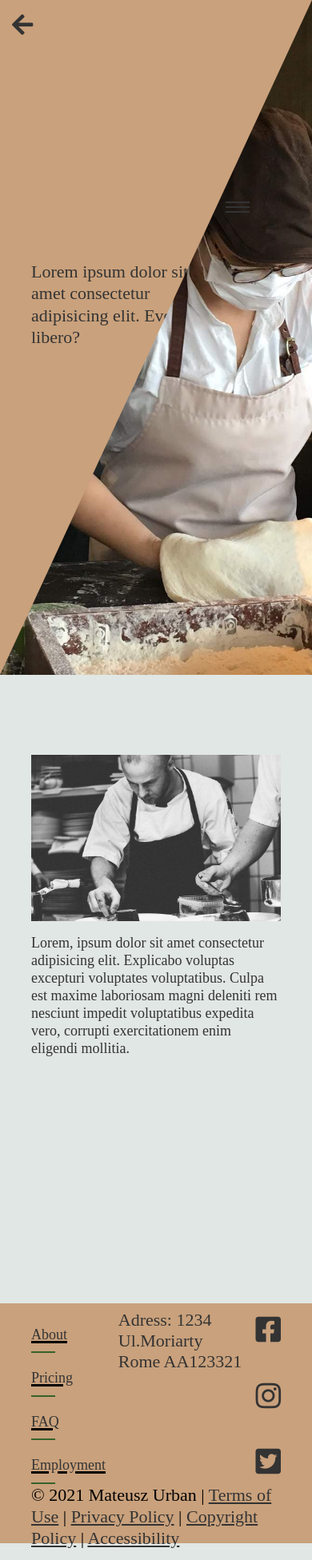
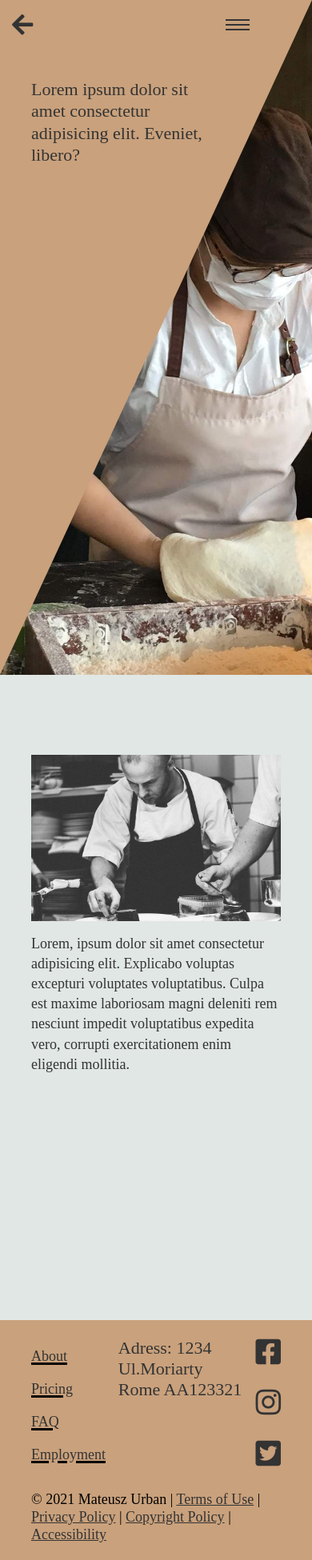
Before and after one commit to MateuszUrb/Pizzeria_Project, a website built with webpack: page src/pages/crew.html in a window 390 px wide. Shown: the whole page at 80% size. Built offline with nearby package versions, Linux system fonts and the light colour scheme.

Commit message:
implemented simple animation lib and added animation to DOM nodes

```diff
--- a/package.json
+++ b/package.json
@@ -53,6 +53,7 @@
   },
   "dependencies": {
     "clean-webpack-plugin": "^3.0.0",
-    "lazysizes": "^5.3.0"
+    "lazysizes": "^5.3.0",
+    "scrollreveal": "^4.0.7"
   }
 }
--- /dev/null
+++ b/src/js/animations.js
@@ -0,0 +1,20 @@
+import ScrollReveal from 'scrollreveal'
+
+
+// hero content && nav
+ScrollReveal().reveal('.intro__bg', { delay: 500, distance: '500px', origin: 'top', duration: 1000 })
+ScrollReveal().reveal('.intro__content', { delay: 750, distance: '500px', origin: 'left', duration: 1000 })
+ScrollReveal().reveal('.intro__nav', { delay: 800, distance: '100%', origin: 'left', duration: 1000 })
+ScrollReveal().reveal('.intro__link-hover', { opacity: 1 })
+ScrollReveal().reveal('.intro__reservation', { delay: 800, distance: '500px', origin: 'left', duration: 1000 })
+
+
+// content animations
+ScrollReveal().reveal('.content', { delay: 300, distance: '200px', origin: 'bottom', duration: 1500, viewFactor: 0.4 })
+ScrollReveal().reveal('.page__img', { duration: 1500, viewFactor: 0.4 })
+ScrollReveal().reveal('.video__fireplace', { duration: 1500, viewFactor: 0.4 })
+
+
+// sub pages animations
+ScrollReveal().reveal('.intro-sub', { distance: '100%', origin: 'left', duration: 1500, })
+ScrollReveal().reveal('.intro__link-home', { delay: 2000, distance: '100%', origin: 'top', rotate: { y: 360, x: 200 }, duration: 2000 })
--- a/src/js/index.js
+++ b/src/js/index.js
@@ -2,7 +2,7 @@
 import 'lazysizes';
 // import a plugin
 import 'lazysizes/plugins/parent-fit/ls.parent-fit';
-
+import './animations';
 import "../style/main.scss";
 
 
--- a/src/style/_footer.scss
+++ b/src/style/_footer.scss
@@ -57,9 +57,21 @@
     }
 }
 
-@media screen and (max-width: 1110px) {
+@media screen and (max-width: 770px) {
     .footer__address {
         width: 50%;
+    }
+
+    .footer__copyright {
+        font-size: $mobile-page-content;
+    }
+
+    footer .intro__link::after {
+        display: none;
+    }
+
+    footer .intro__list {
+        line-height: 100%;
     }
 
     footer .intro__link a {
--- a/src/style/_main-content.scss
+++ b/src/style/_main-content.scss
@@ -27,7 +27,7 @@
         font-weight: 400;
         font-family: 'Bodoni Moda', serif;
         width: 70%;
-        line-height: 123%;
+        line-height: 140%;
         letter-spacing: -1%;
         justify-self: center;
     }
--- a/src/style/intorHeader.scss
+++ b/src/style/intorHeader.scss
@@ -196,7 +196,11 @@
         flex-direction: column;
         width: 100%;
         height: 80%;
-        justify-content: center;
+        justify-content: flex-start;
+
+        &-landing {
+            justify-content: center;
+        }
     }
 
     .nav__mobile-btn {
@@ -255,9 +259,9 @@
     }
 
     .intro__content {
-        font-size: $mobile-hero-intro;
+        font-size: $page-content;
         font-weight: 400;
-        width: 15rem;
+        width: 23rem;
         padding-top: 60px;
     }
 
@@ -273,3 +277,14 @@
         font-weight: 400;
     }
 }
+
+@media screen and (max-width: 570px) {
+    .intro__content {
+        font-size: $mobile-hero-intro;
+        width: 15rem;
+    }
+
+    .intro__reservation a {
+        font-size: $mobile-nav-link;
+    }
+}
```
Also changed, not shown: src/pages/about.html (+1 -1 lines), src/pages/crew.html (+2 -2 lines), src/pages/kitchen.html (+2 -2 lines), src/pages/template.html (+3 -3 lines), 1 other file.
